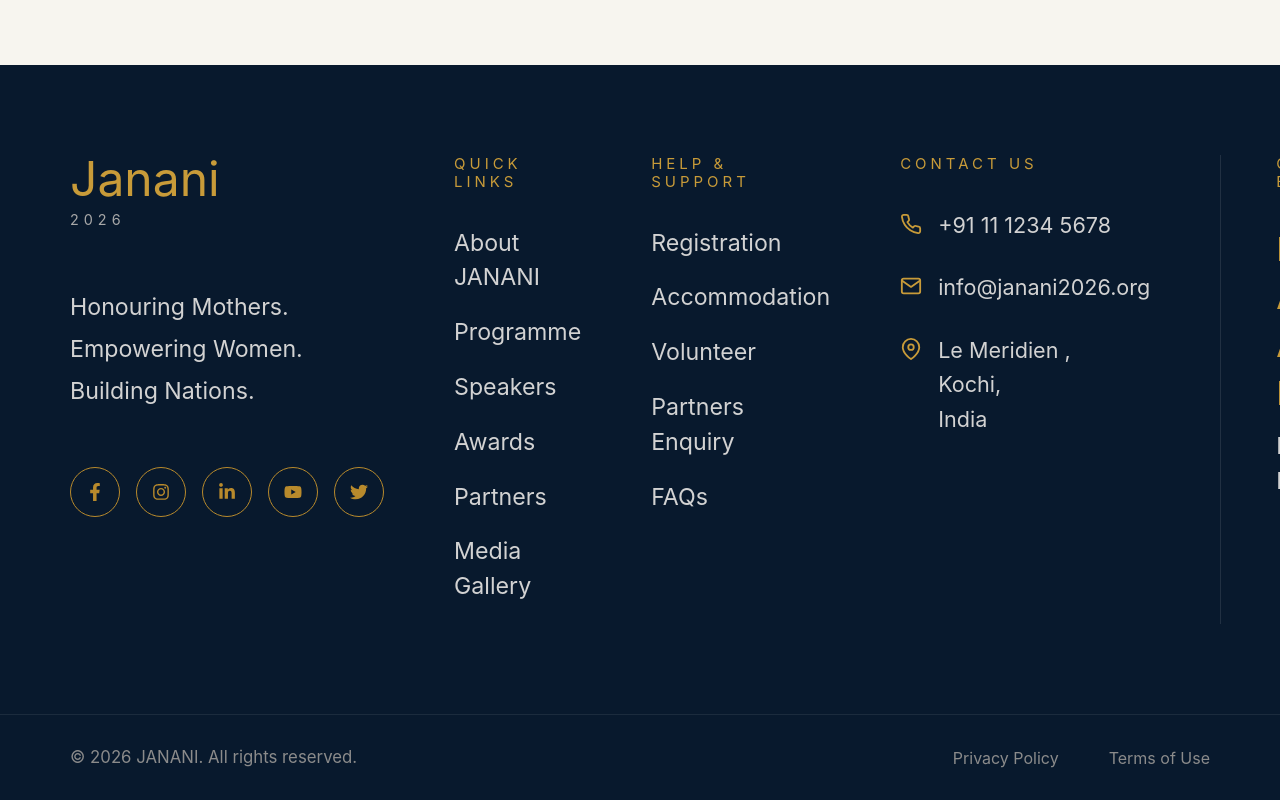
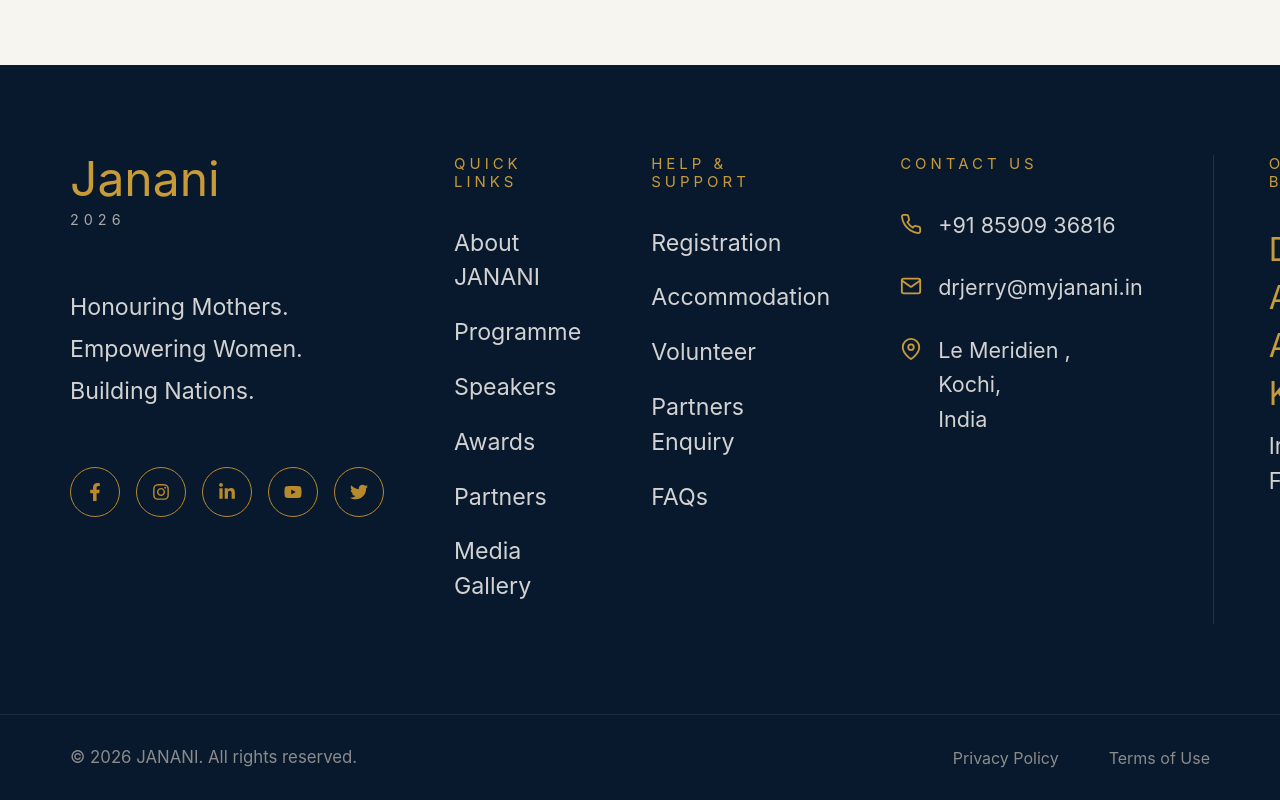
Before and after one commit to jananiconference-lab/Offical_website, a Next.js app: page / in a window 1280 px wide. Shown: the part 8873-9673 px from the top of the page. Built offline with nearby package versions, Linux system fonts and the light colour scheme.

Commit message:
Update social media links and contact info in Footer

```diff
--- a/components/Footer.tsx
+++ b/components/Footer.tsx
@@ -35,23 +35,23 @@ export default function Footer() {
           </p>
 
           <div className={styles.socials}>
-            <a href="#">
+            <a href="https://www.facebook.com/share/1Fyh8ZvZpp/?mibextid=wwXIfr" target="_blank" rel="noopener noreferrer">
               <FaFacebookF />
             </a>
 
-            <a href="#">
+            <a href="https://www.instagram.com/myjanani_?utm_source=qr" target="_blank" rel="noopener noreferrer">
               <FaInstagram />
             </a>
 
-            <a href="#">
+            <a href="https://www.linkedin.com/in/janani-conference-a1931b420" target="_blank" rel="noopener noreferrer">
               <FaLinkedinIn />
             </a>
 
-            <a href="#">
+            <a href="https://www.youtube.com/channel/UClv0XLvK3z6RmURF70sOjpw" target="_blank" rel="noopener noreferrer">
               <FaYoutube />
             </a>
 
-            <a href="#">
+            <a href="https://x.com/jananiconf" target="_blank" rel="noopener noreferrer">
               <FaTwitter />
             </a>
           </div>
@@ -89,12 +89,12 @@ export default function Footer() {
 
           <div className={styles.contactItem}>
             <FiPhone />
-            <span>+91 11 1234 5678</span>
+            <span>+91 85909 36816</span>
           </div>
 
           <div className={styles.contactItem}>
             <FiMail />
-            <span>info@janani2026.org</span>
+            <span>drjerry@myjanani.in</span>
           </div>
 
           <div className={styles.contactItem}>
```
